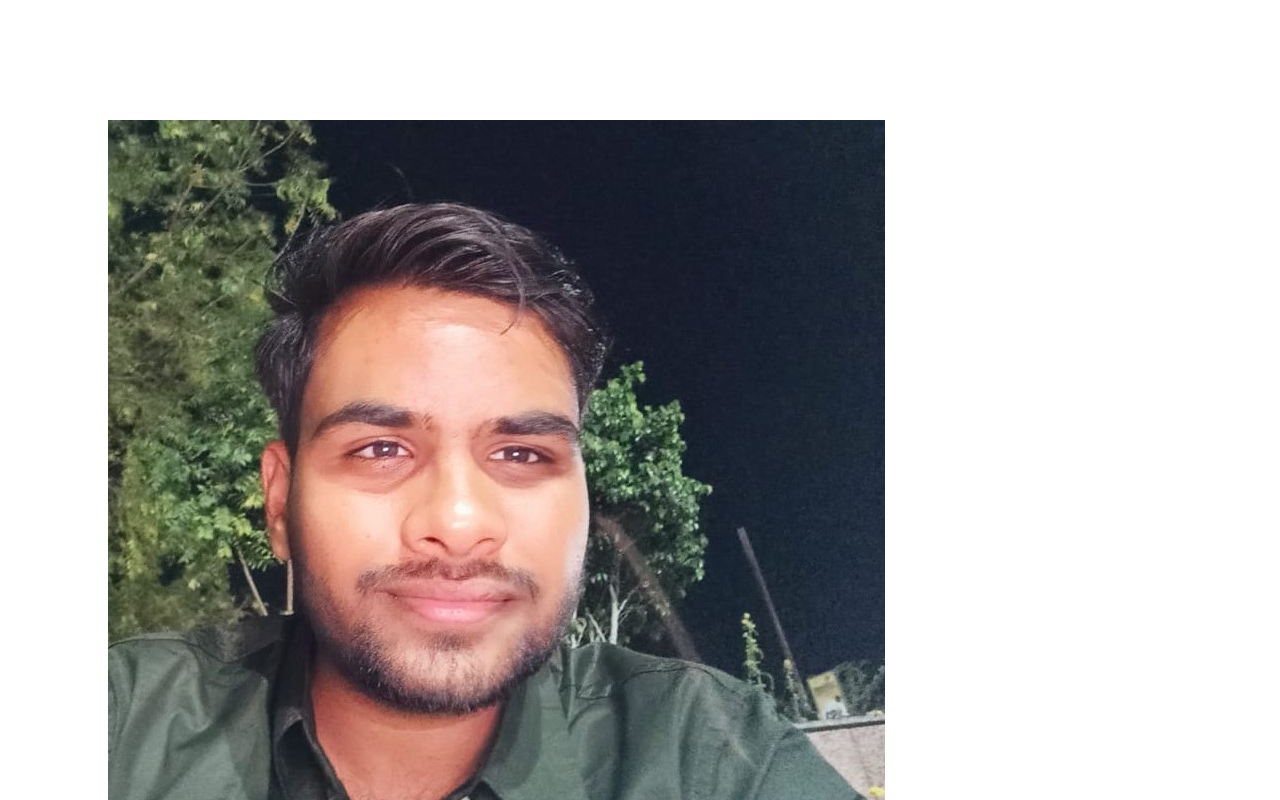
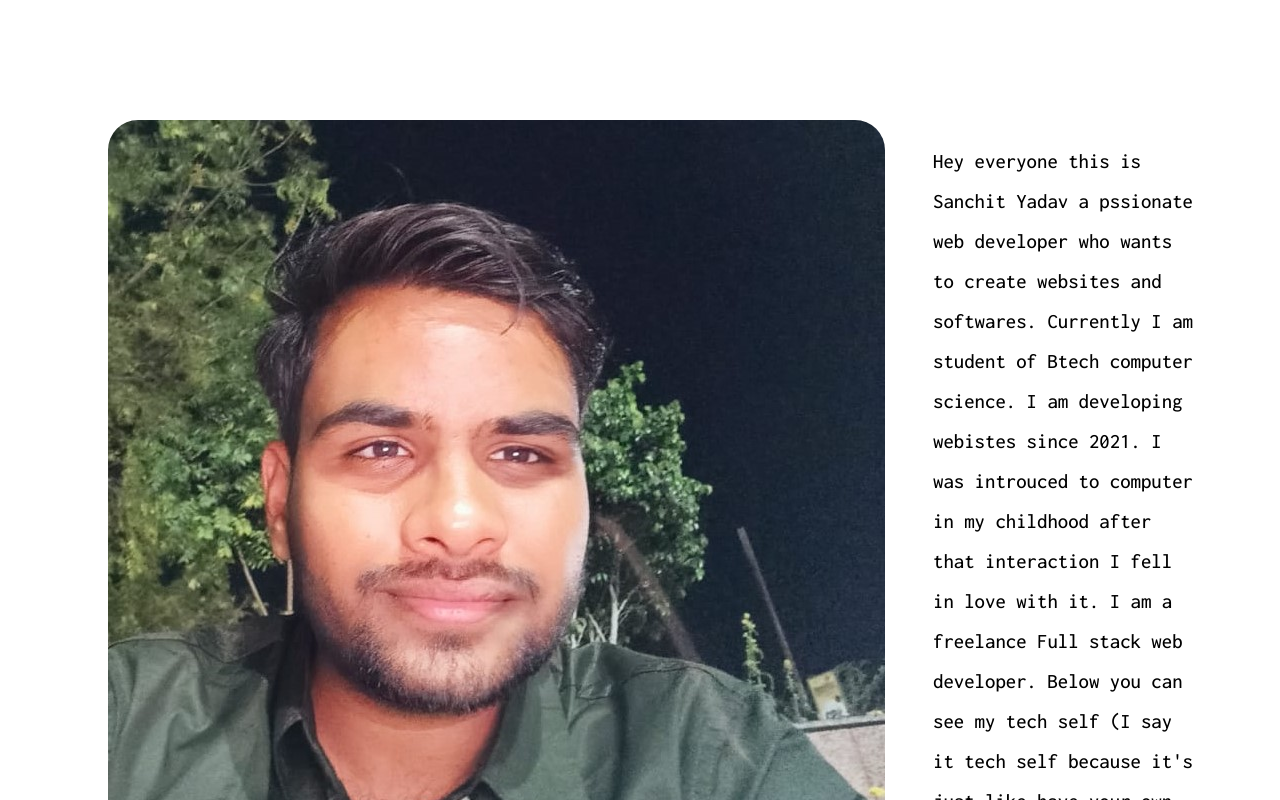
Before and after one commit to SanchitYadav2005/Portfolio-site, a React (Vite) app: page / in a window 1280 px wide. Shown: the part 1200-2000 px from the top of the page. Built offline with nearby package versions, Linux system fonts and the light colour scheme.

Commit message:
trying some styling

```diff
--- a/src/styles/header.css
+++ b/src/styles/header.css
@@ -1,4 +1,5 @@
 @import url("https://fonts.googleapis.com/css2?family=Dancing+Script:wght@600&display=swap");
+@import url("https://fonts.googleapis.com/css2?family=Dancing+Script:wght@600&family=Inconsolata:wght@500&display=swap");
 .name {
   margin: 4em 1em;
   width: 90%;
@@ -83,7 +84,23 @@
   margin-left: 30px;
   margin-top: 5px;
 }
-
+.intro {
+  display: flex;
+  justify-content: space-between;
+  width: 90%;
+}
+.intro-img {
+  width: 300%;
+  margin-right: 3em;
+  border-radius: 30px;
+  cursor: pointer;
+}
+.para {
+  font-size: 1.3em;
+  font-family: "Dancing Script", cursive;
+  font-family: "Inconsolata", monospace;
+  line-height: 40px;
+}
 @keyframes floating {
   0% {
     transform: translate(0, 0px);
@@ -132,7 +149,11 @@
   .list {
     margin-left: 3.5em;
   }
-  #icon{
+  #icon {
     margin-left: 47%;
   }
+  .intro{
+    display: flex;
+    flex-direction: column;
+  }
 }
```
